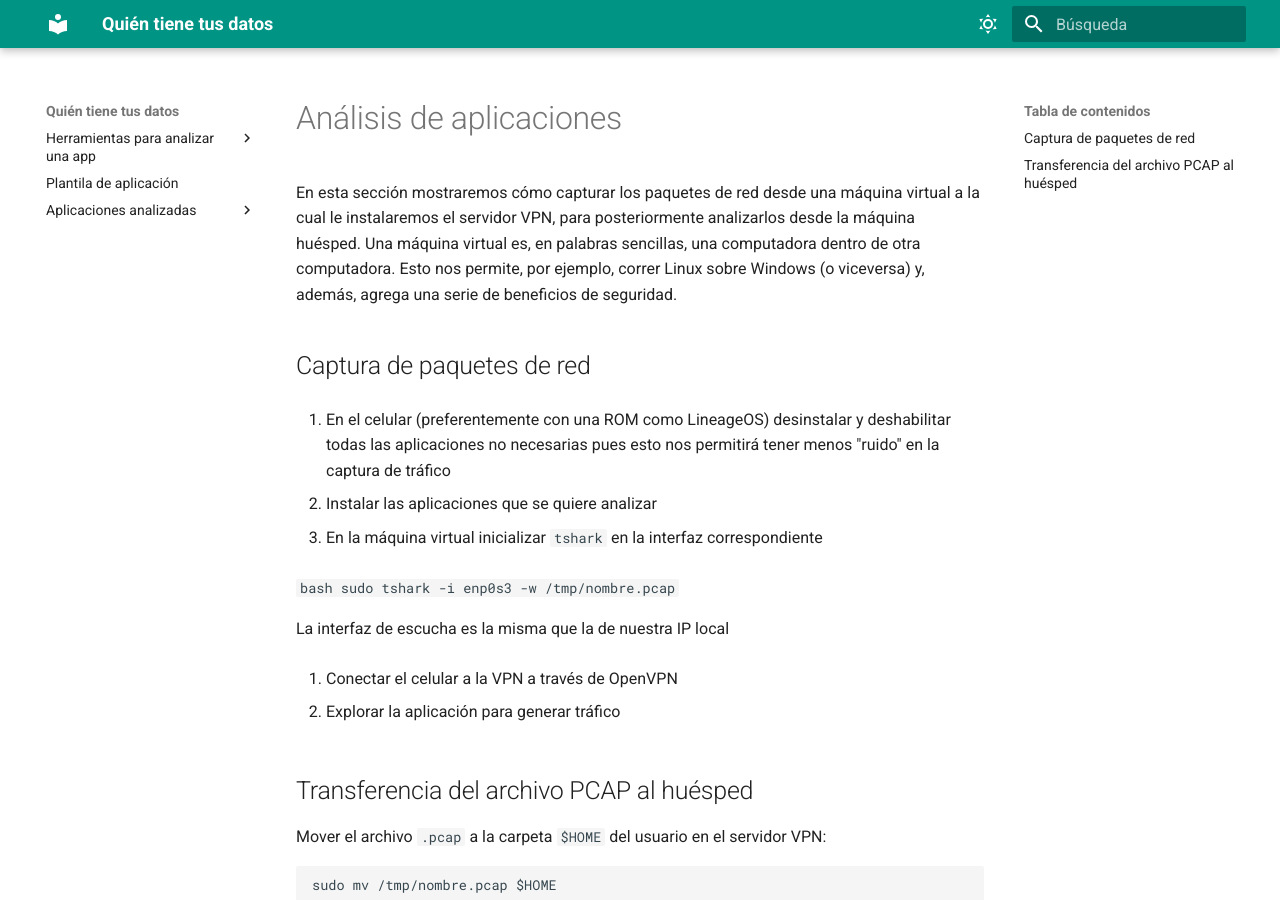
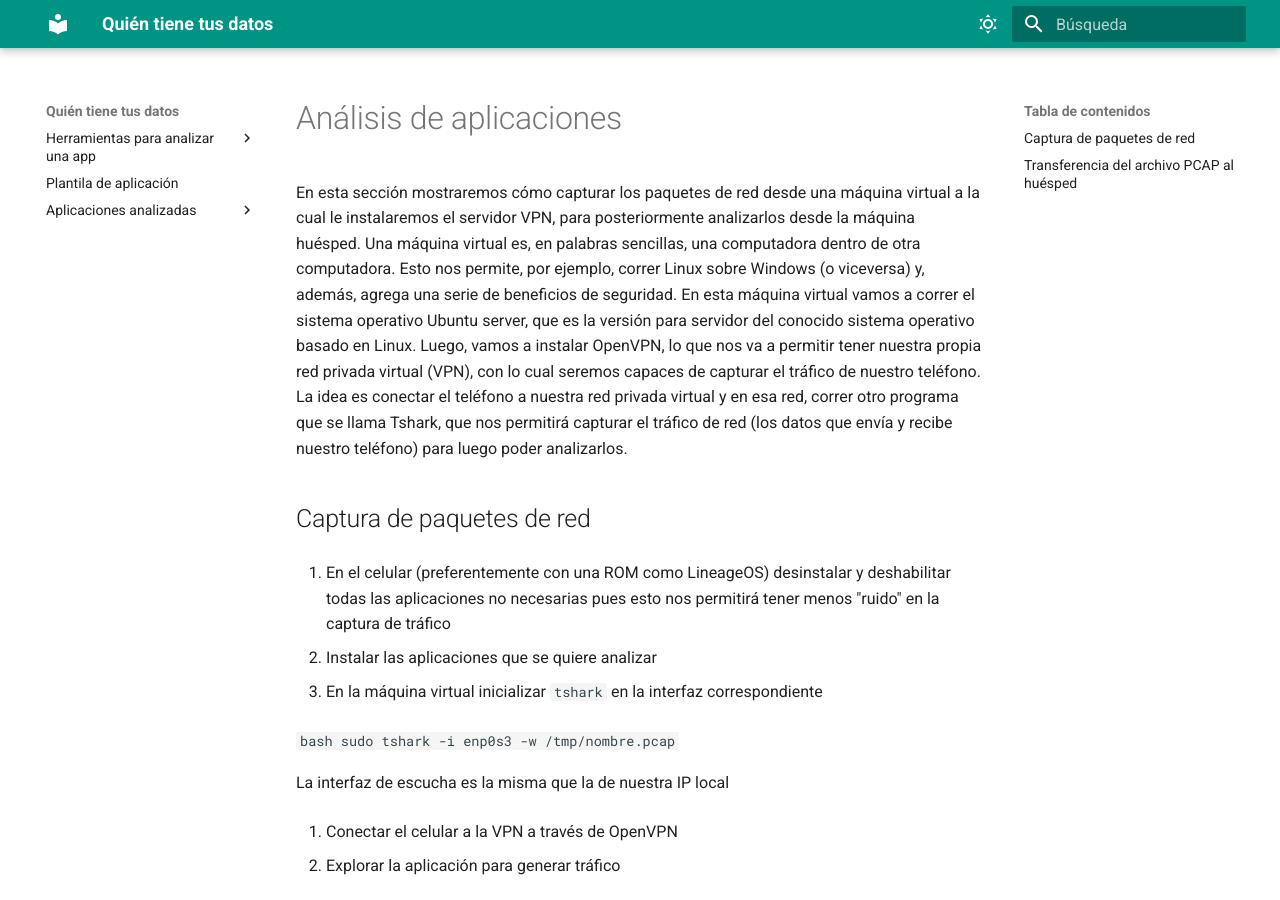
Before and after one commit to Socialtic/qttd, an MkDocs documentation site: the page built from docs/02-captura-trafico.md, in a window 1280 px wide and 900 px high. Built offline with MkDocs 1.6.1 and Material for MkDocs 9.7.7, drawn with Linux system fonts in a browser that asks for light colours.

Commit message:
User Friendly

```diff
--- a/docs/02-captura-trafico.md
+++ b/docs/02-captura-trafico.md
@@ -1,6 +1,6 @@
 # Análisis de aplicaciones
 
-En esta sección mostraremos cómo capturar los paquetes de red desde una máquina virtual a la cual le instalaremos el servidor VPN, para posteriormente analizarlos desde la máquina huésped. Una máquina virtual es, en palabras sencillas, una computadora dentro de otra computadora. Esto nos permite, por ejemplo, correr Linux sobre Windows (o viceversa) y, además, agrega una serie de beneficios de seguridad.
+En esta sección mostraremos cómo capturar los paquetes de red desde una máquina virtual a la cual le instalaremos el servidor VPN, para posteriormente analizarlos desde la máquina huésped. Una máquina virtual es, en palabras sencillas, una computadora dentro de otra computadora. Esto nos permite, por ejemplo, correr Linux sobre Windows (o viceversa) y, además, agrega una serie de beneficios de seguridad. En esta máquina virtual vamos a correr el sistema operativo Ubuntu server, que es la versión para servidor del conocido sistema operativo basado en Linux. Luego, vamos a instalar OpenVPN, lo que nos va a permitir tener nuestra propia red privada virtual (VPN), con lo cual seremos capaces de capturar el tráfico de nuestro teléfono. La idea es conectar el teléfono a nuestra red privada virtual y en esa red, correr otro programa que se llama Tshark, que nos permitirá capturar el tráfico de red (los datos que envía y recibe nuestro teléfono) para luego poder analizarlos.
 
 ## Captura de paquetes de red
 
```
